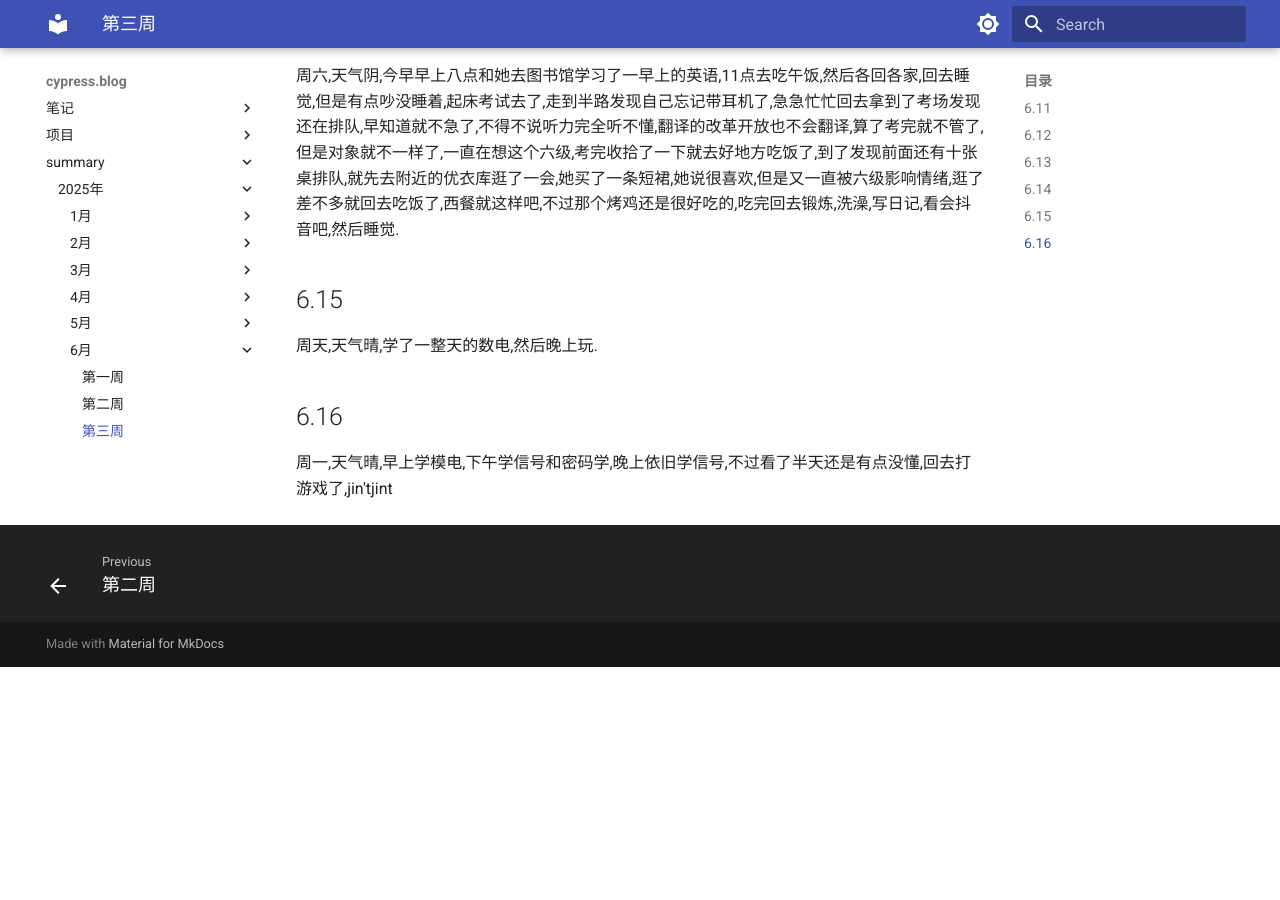
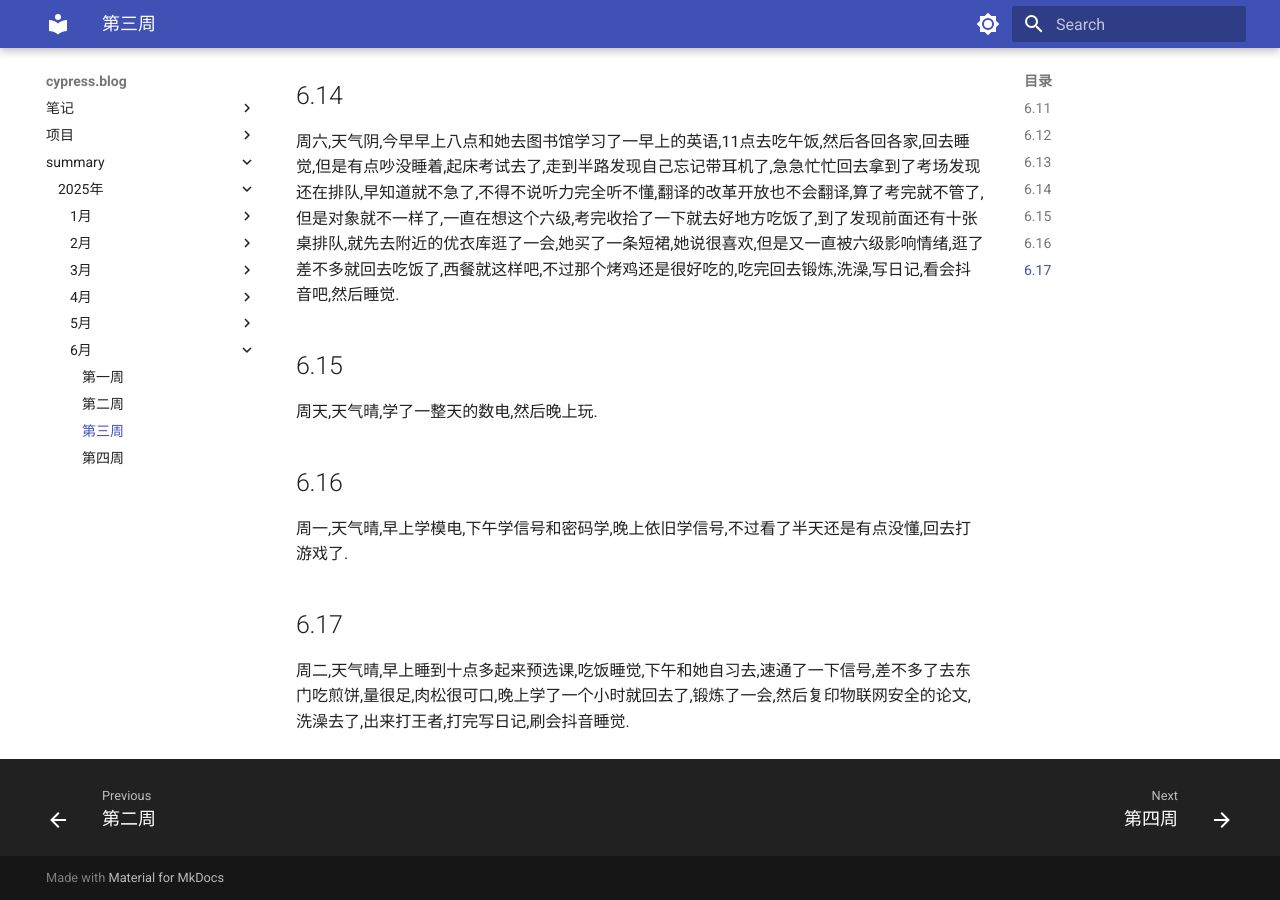
Before and after one commit to cyprer/blog0, an MkDocs documentation site: the page built from docs/summary/25year/6month/3week.md, in a window 1280 px wide and 900 px high, scrolled down 901 px. Built offline with MkDocs 1.6.1 and Material for MkDocs 9.7.7, drawn with Linux system fonts in a browser that asks for light colours; before the commit the page ends 1568 px from its top, so only the background shows below that; some of the changed text lies outside the part shown.

Commit message:
docs(summary): 添加第四周周结并更新第三周内容
更新第三周周结内容，补充6.17日的记录，并添加第四周周结文档。同时在mkdocs.yml中更新导航配置以包含第四周周结链接。

```diff
--- a/docs/summary/25year/6month/3week.md
+++ b/docs/summary/25year/6month/3week.md
@@ -1,5 +1,5 @@
 # 第三周周结
-
+  这周和对象关系更近了,虽然很大原因是因为她和舍友闹掰了,备战期末.
 ## 6.11
   周三,天气晴,今早上的电路和物联网安全,基本都在学模电,物联网安全的实验不知道为啥连线不了,有点搞心态了,吃饭回来写日记,好困,写一下物联网安全的实验报告,写了一点就上上床睡觉了,起床上体育课,这节体育课就六个点蛮轻松的,天气也好,然后上数据结构,很幸运的他一开始就上课就签到了,于是我在楼下学了会模电,然后跑步去了加锻炼,然后打瓦,今晚她和lxh闹掰了,很难想象两人原来这么亲密竟会突然反目成仇,然后她说她觉得自己的努力没有用,我安慰她,她应该是在气头上竟然让我去和lxh谈...没招了,怀揣着无辜的心情入睡了
 ## 6.12
@@ -11,4 +11,6 @@
 ## 6.15
   周天,天气晴,学了一整天的数电,然后晚上玩.
 ## 6.16
-  周一,天气晴,早上学模电,下午学信号和密码学,晚上依旧学信号,不过看了半天还是有点没懂,回去打游戏了,jin'tjint
+  周一,天气晴,早上学模电,下午学信号和密码学,晚上依旧学信号,不过看了半天还是有点没懂,回去打游戏了.
+## 6.17
+  周二,天气晴,早上睡到十点多起来预选课,吃饭睡觉,下午和她自习去,速通了一下信号,差不多了去东门吃煎饼,量很足,肉松很可口,晚上学了一个小时就回去了,锻炼了一会,然后复印物联网安全的论文,洗澡去了,出来打王者,打完写日记,刷会抖音睡觉.
--- /dev/null
+++ b/docs/summary/25year/6month/4week.md
@@ -0,0 +1,3 @@
+# 第四周周结
+
+## 6.18
--- a/mkdocs.yml
+++ b/mkdocs.yml
@@ -187,3 +187,4 @@ nav:
                   - 第一周: summary/25year/6month/1week.md
                   - 第二周: summary/25year/6month/2week.md
                   - 第三周: summary/25year/6month/3week.md
+                  - 第四周: summary/25year/6month/4week.md
```
